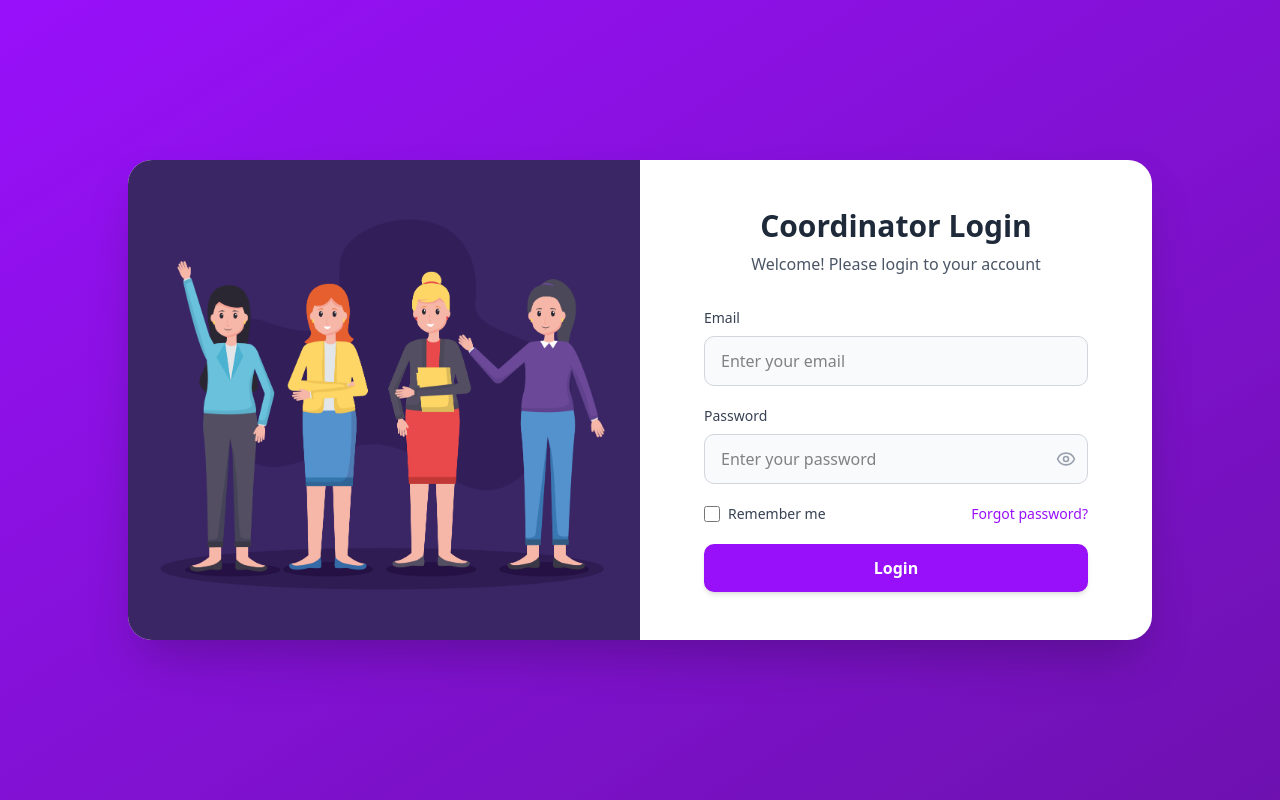
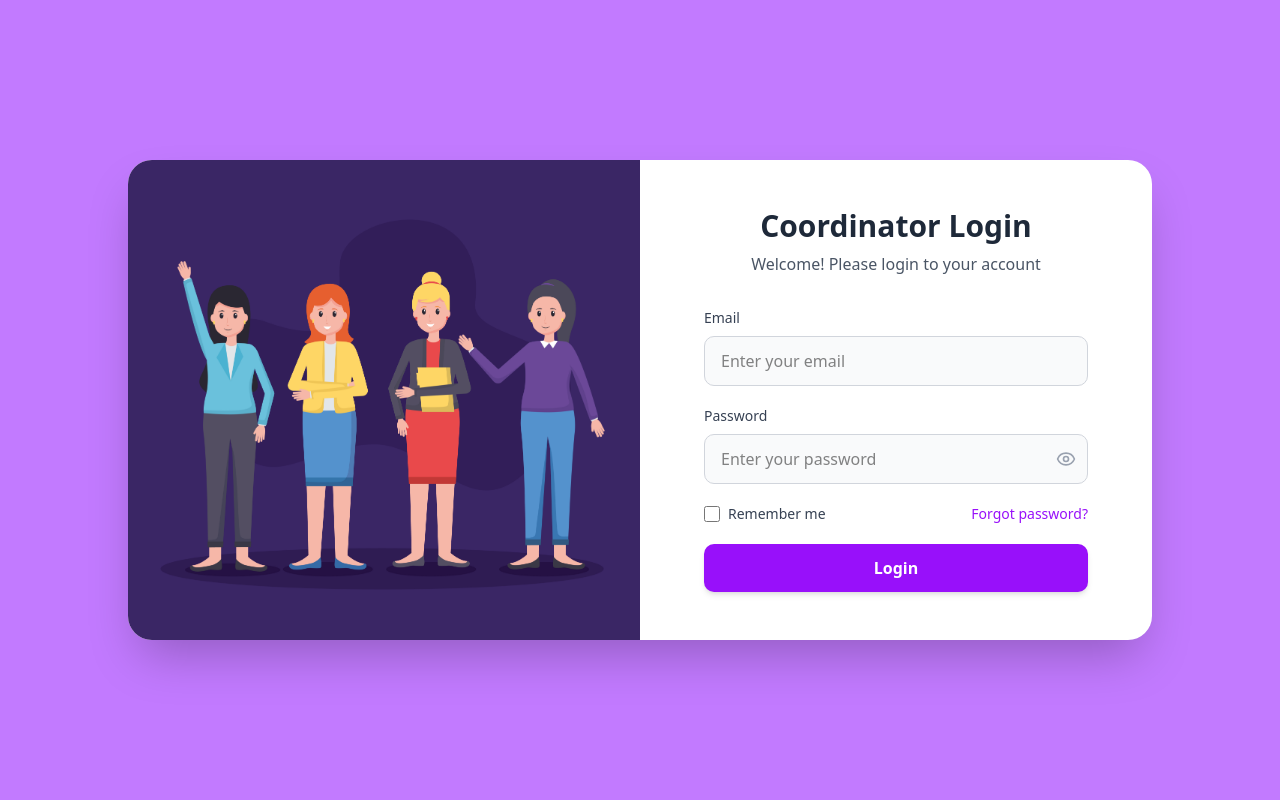
Before and after one commit to WaqasSiddique02/FYP-Management-Portal-Client, a Next.js app: page /coordinator/login in a window 1280 px wide. Built offline with nearby package versions, Linux system fonts and the light colour scheme.

Commit message:
changed bg colors of login pages

```diff
--- a/app/coordinator/login/page.tsx
+++ b/app/coordinator/login/page.tsx
@@ -26,7 +26,7 @@
   };
 
   return (
-    <div className="min-h-screen bg-linear-to-br from-purple-600 to-purple-800 flex items-center justify-center p-4">
+    <div className="min-h-screen bg-purple-400 flex items-center justify-center p-4">
       <div className="w-full max-w-5xl bg-white rounded-3xl shadow-2xl overflow-hidden">
         <div className="grid md:grid-cols-2">
           <div className="bg-linear-to-br from-purple-50 to-purple-100 w-full h-full">
--- a/app/supervisor/login/page.tsx
+++ b/app/supervisor/login/page.tsx
@@ -26,7 +26,7 @@
   };
 
   return (
-    <div className="min-h-screen bg-green-600 flex items-center justify-center p-4">
+    <div className="min-h-screen bg-green-300 flex items-center justify-center p-4">
       <div className="w-full max-w-5xl bg-white rounded-3xl shadow-2xl overflow-hidden">
         <div className="grid md:grid-cols-2">
           <div className="bg-linear-to-br from-green-50 to-green-100 flex">
```
